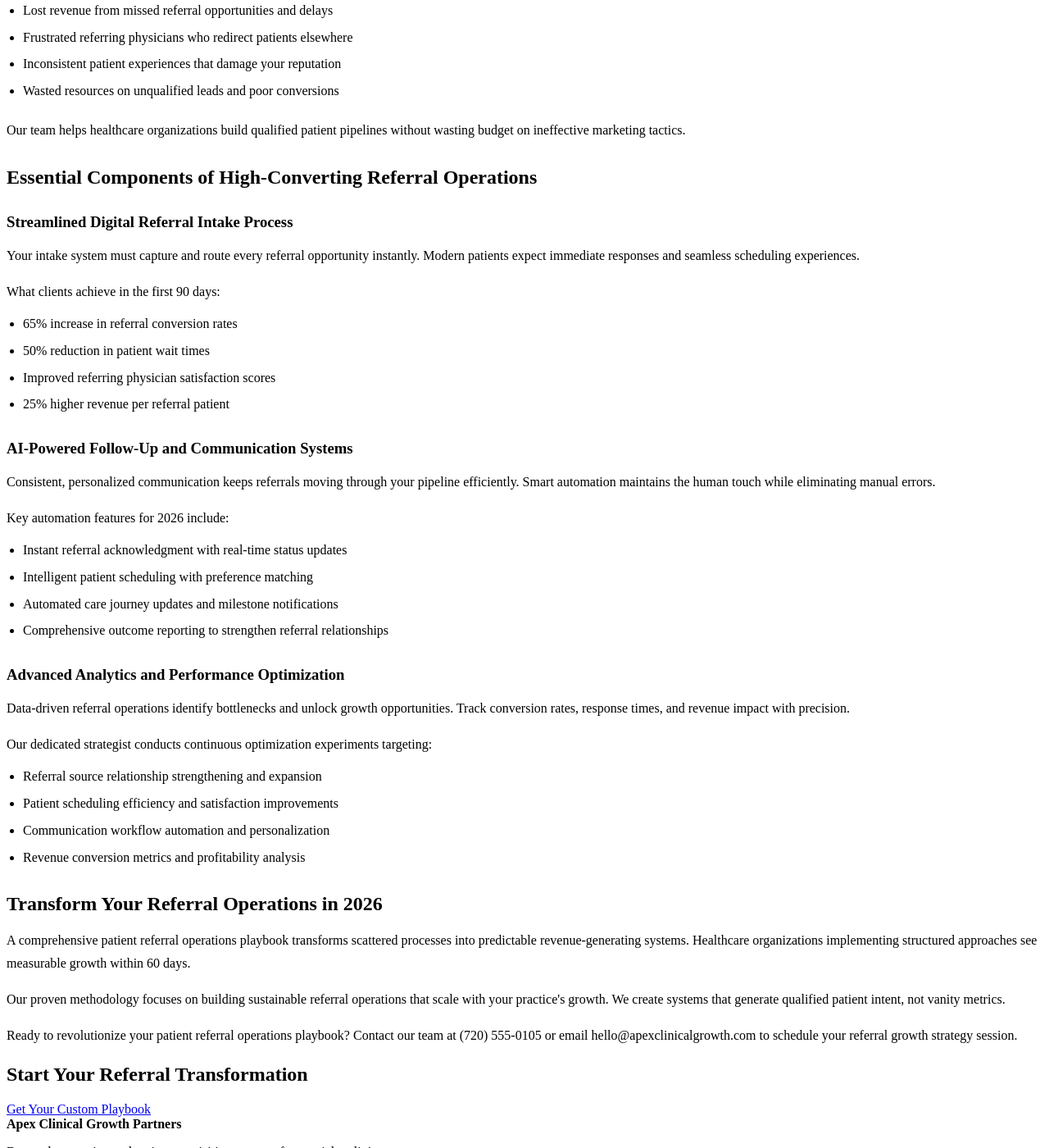
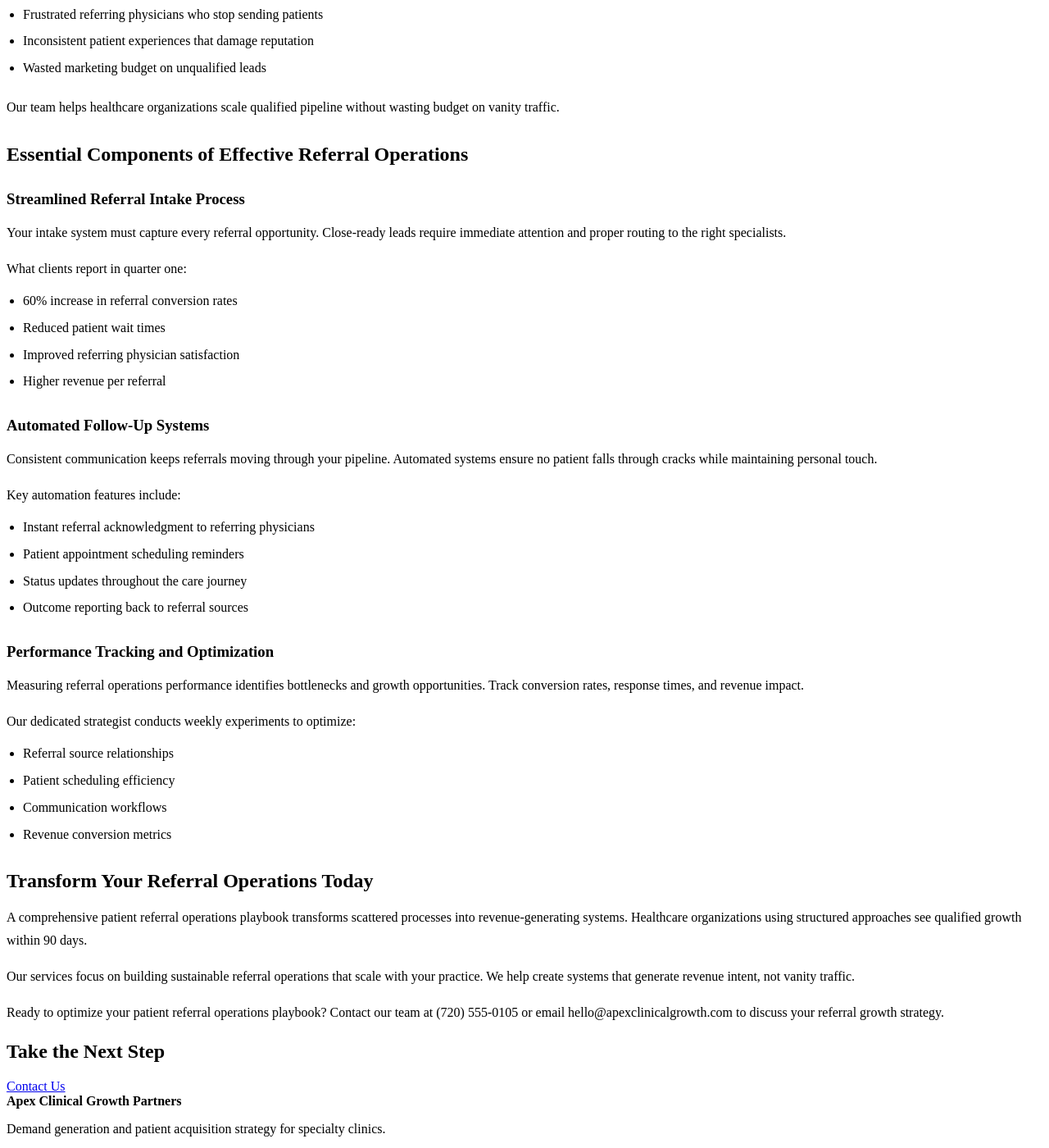
Before and after one commit to prjctlphbt/orbitr-canary-angular-20260228, a Jekyll site: the page angular-referral-ops-playbook-20260228142149.html, which Jekyll copies as it is, in a window 1280 px wide and 1400 px high, scrolled down 389 px. Shown: the whole window at 82% size. Built offline with Jekyll 4.4.1, drawn with Linux system fonts in a browser that asks for light colours; some of the changed text lies outside the part shown.

Commit message:
Rollback: Revert changes to angular-referral-ops-playbook-20260228142149.html

```diff
--- a/angular-referral-ops-playbook-20260228142149.html
+++ b/angular-referral-ops-playbook-20260228142149.html
@@ -4,8 +4,8 @@
 <head>
 <meta charset="utf-8"/>
 <meta content="width=device-width, initial-scale=1.0" name="viewport"/>
-<meta content="Transform patient referrals with our proven 2026 operations playbook. Boost conversion rates by 60%, streamline workflows, and accelerate healthcare growth today." name="description"/>
-<title>Patient Referral Operations Playbook 2026 - Healthcare Growth</title>
+<meta content="Streamline patient referrals with our comprehensive operations playbook. Optimize workflows, boost growth, and improve patient outcomes. Get started today." name="description"/>
+<title>Patient Referral Operations Playbook - Healthcare Growth</title>
 <style>
 
 
@@ -95,69 +95,69 @@
 <a href="/services/">Services</a>
 <a href="/blog/insights/">Insights</a>
 <a href="/contact/">Contact</a>
-<a class="cta" href="/contact/">Book Strategy Call</a>
+<a class="cta" href="/contact/">Book Intro Call</a>
 </nav>
 </div>
 </header>
 <main class="page-main">
 <section class="page-hero landing-hero">
 <div class="container">
-<h1>Patient Referral Operations Playbook 2026 - Healthcare Growth</h1>
-<a class="cta" href="/services/">Get Your Playbook</a>
+<h1>Patient Referral Operations Playbook - Healthcare Growth</h1>
+<a class="cta" href="/services/">Contact Us</a>
 </div>
 </section>
 <section class="landing-content">
 <div class="container orbitr-generated-content">
-<h1>Patient Referral Operations Playbook 2026 - Healthcare Growth</h1>
-<p>Your patient referral operations playbook determines whether your practice thrives or struggles in 2026. Healthcare organizations lose 45% of referrals due to outdated processes and communication gaps.</p>
-<p>Apex Clinical Growth Partners specializes in creating systematic approaches that convert referral opportunities into measurable revenue growth for Denver healthcare providers.</p>
-<h2>Why Your 2026 Patient Referral Operations Strategy Matters</h2>
-<p>Referral operations directly impact your practice's financial health. Without a structured patient referral operations playbook, healthcare organizations experience:</p>
+<h1>Patient Referral Operations Playbook - Healthcare Growth</h1>
+<p>Your patient referral operations playbook determines whether your practice grows or stagnates. Most healthcare organizations lose 40% of referrals due to broken processes and missed follow-ups.</p>
+<p>Orbitr Canary Angular 20260228 serving the Denver, CO community specializes in creating systematic approaches that convert referral intent into revenue growth.</p>
+<h2>Why Your Patient Referral Operations Playbook Matters</h2>
+<p>Referral operations directly impact your bottom line. Without a structured patient referral operations playbook, practices experience:</p>
 <ul>
-<li>Lost revenue from missed referral opportunities and delays</li>
-<li>Frustrated referring physicians who redirect patients elsewhere</li>
-<li>Inconsistent patient experiences that damage your reputation</li>
-<li>Wasted resources on unqualified leads and poor conversions</li>
+<li>Lost revenue from missed referral opportunities</li>
+<li>Frustrated referring physicians who stop sending patients</li>
+<li>Inconsistent patient experiences that damage reputation</li>
+<li>Wasted marketing budget on unqualified leads</li>
 </ul>
-<p>Our team helps healthcare organizations build qualified patient pipelines without wasting budget on ineffective marketing tactics.</p>
-<h2>Essential Components of High-Converting Referral Operations</h2>
-<h3>Streamlined Digital Referral Intake Process</h3>
-<p>Your intake system must capture and route every referral opportunity instantly. Modern patients expect immediate responses and seamless scheduling experiences.</p>
-<p>What clients achieve in the first 90 days:
+<p>Our team helps healthcare organizations scale qualified pipeline without wasting budget on vanity traffic.</p>
+<h2>Essential Components of Effective Referral Operations</h2>
+<h3>Streamlined Referral Intake Process</h3>
+<p>Your intake system must capture every referral opportunity. Close-ready leads require immediate attention and proper routing to the right specialists.</p>
+<p>What clients report in quarter one:
 <ul>
-<li>65% increase in referral conversion rates</li>
-<li>50% reduction in patient wait times</li>
-<li>Improved referring physician satisfaction scores</li>
-<li>25% higher revenue per referral patient</li>
+<li>60% increase in referral conversion rates</li>
+<li>Reduced patient wait times</li>
+<li>Improved referring physician satisfaction</li>
+<li>Higher revenue per referral</li>
 </ul></p>
-<h3>AI-Powered Follow-Up and Communication Systems</h3>
-<p>Consistent, personalized communication keeps referrals moving through your pipeline efficiently. Smart automation maintains the human touch while eliminating manual errors.</p>
-<p>Key automation features for 2026 include:
+<h3>Automated Follow-Up Systems</h3>
+<p>Consistent communication keeps referrals moving through your pipeline. Automated systems ensure no patient falls through cracks while maintaining personal touch.</p>
+<p>Key automation features include:
 <ul>
-<li>Instant referral acknowledgment with real-time status updates</li>
-<li>Intelligent patient scheduling with preference matching</li>
-<li>Automated care journey updates and milestone notifications</li>
-<li>Comprehensive outcome reporting to strengthen referral relationships</li>
+<li>Instant referral acknowledgment to referring physicians</li>
+<li>Patient appointment scheduling reminders</li>
+<li>Status updates throughout the care journey</li>
+<li>Outcome reporting back to referral sources</li>
 </ul></p>
-<h3>Advanced Analytics and Performance Optimization</h3>
-<p>Data-driven referral operations identify bottlenecks and unlock growth opportunities. Track conversion rates, response times, and revenue impact with precision.</p>
-<p>Our dedicated strategist conducts continuous optimization experiments targeting:
+<h3>Performance Tracking and Optimization</h3>
+<p>Measuring referral operations performance identifies bottlenecks and growth opportunities. Track conversion rates, response times, and revenue impact.</p>
+<p>Our dedicated strategist conducts weekly experiments to optimize:
 <ul>
-<li>Referral source relationship strengthening and expansion</li>
-<li>Patient scheduling efficiency and satisfaction improvements</li>
-<li>Communication workflow automation and personalization</li>
-<li>Revenue conversion metrics and profitability analysis</li>
+<li>Referral source relationships</li>
+<li>Patient scheduling efficiency</li>
+<li>Communication workflows</li>
+<li>Revenue conversion metrics</li>
 </ul></p>
-<h2>Transform Your Referral Operations in 2026</h2>
-<p>A comprehensive patient referral operations playbook transforms scattered processes into predictable revenue-generating systems. Healthcare organizations implementing structured approaches see measurable growth within 60 days.</p>
-<p>Our proven methodology focuses on building sustainable referral operations that scale with your practice's growth. We create systems that generate qualified patient intent, not vanity metrics.</p>
-<p>Ready to revolutionize your patient referral operations playbook? Contact our team at (720) 555-0105 or email hello@apexclinicalgrowth.com to schedule your referral growth strategy session.</p>
+<h2>Transform Your Referral Operations Today</h2>
+<p>A comprehensive patient referral operations playbook transforms scattered processes into revenue-generating systems. Healthcare organizations using structured approaches see qualified growth within 90 days.</p>
+<p>Our services focus on building sustainable referral operations that scale with your practice. We help create systems that generate revenue intent, not vanity traffic.</p>
+<p>Ready to optimize your patient referral operations playbook? Contact our team at (720) 555-0105 or email hello@apexclinicalgrowth.com to discuss your referral growth strategy.</p>
 </div>
 </section>
 <section class="landing-cta">
 <div class="container">
-<h2>Start Your Referral Transformation</h2>
-<a class="cta" href="/services/">Get Your Custom Playbook</a>
+<h2>Take the Next Step</h2>
+<a class="cta" href="/services/">Contact Us</a>
 </div>
 </section>
 </main>
```
